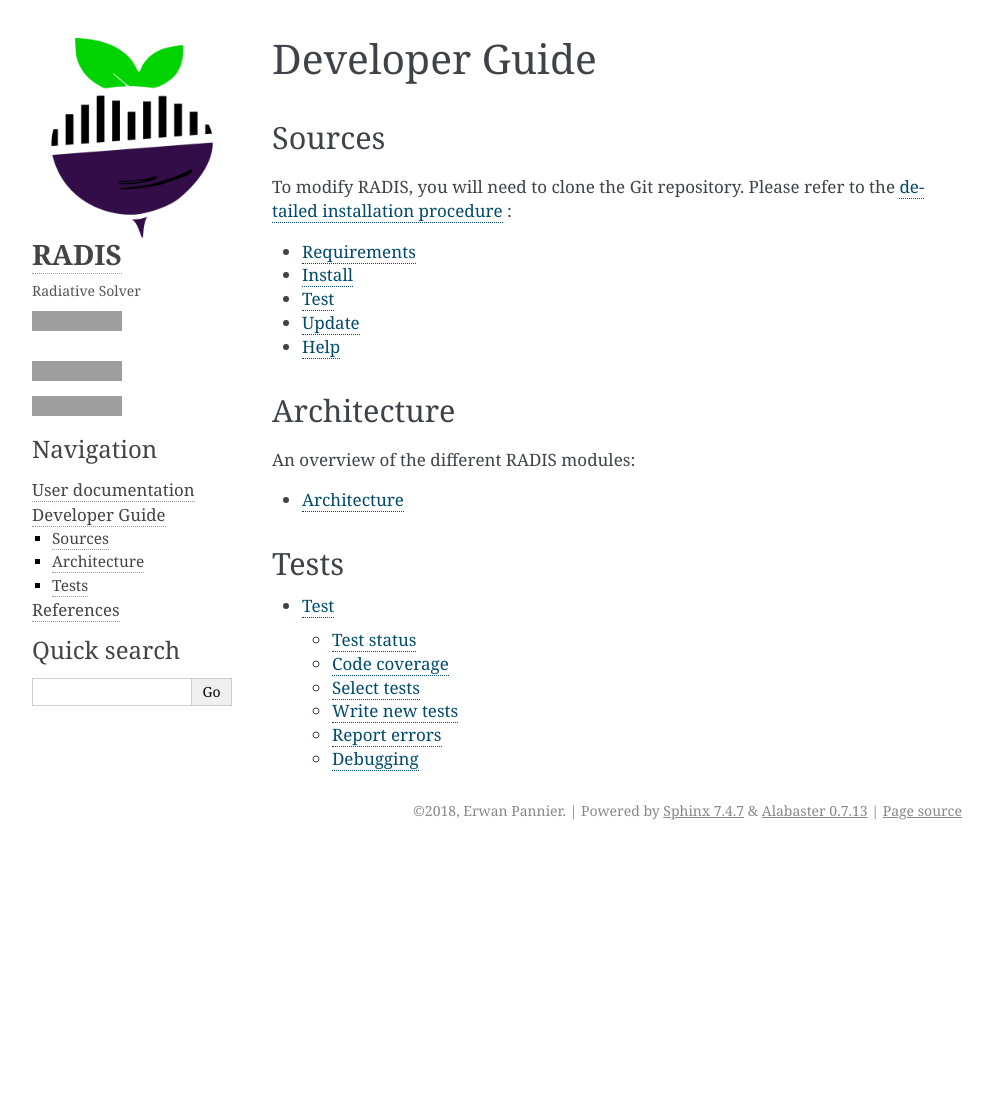
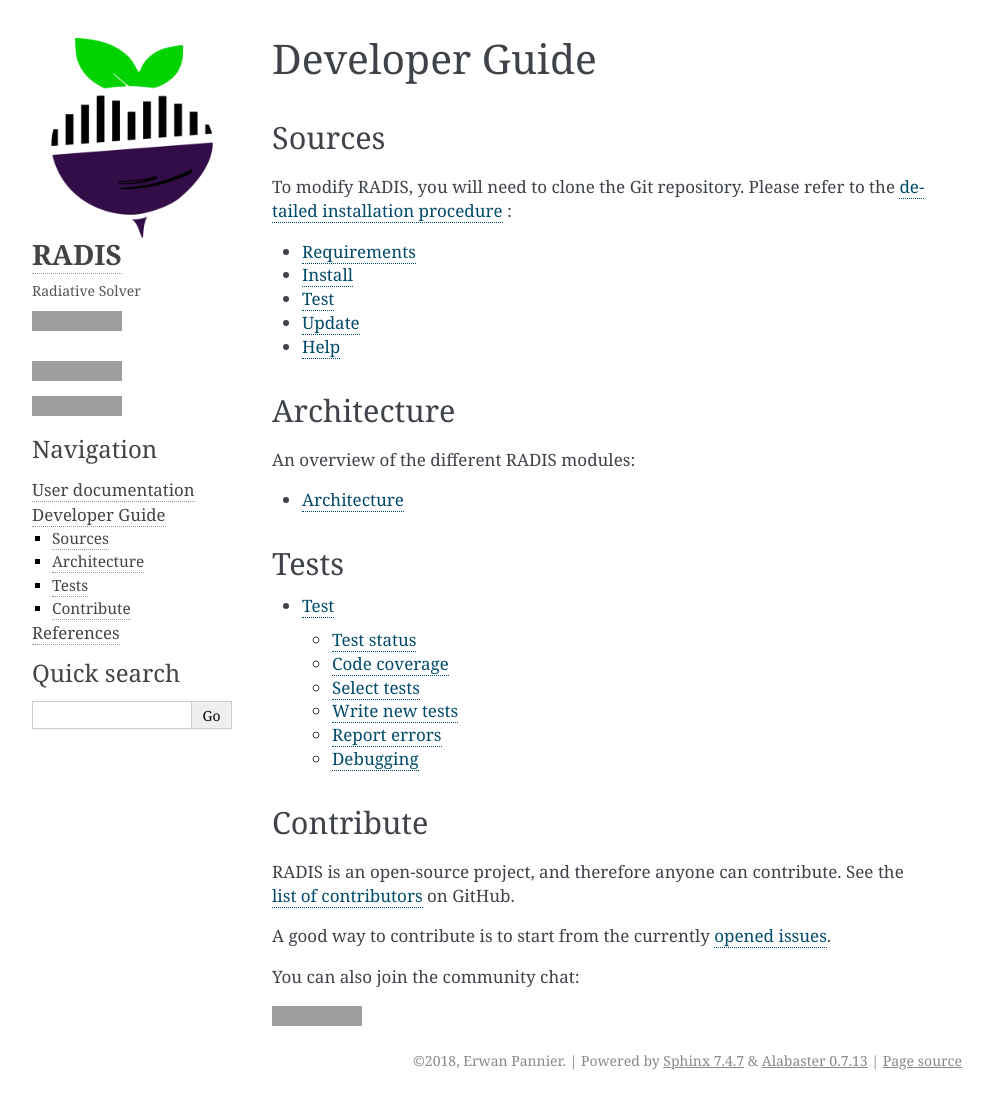
Before and after one commit to radis/radis, a Sphinx documentation site: the page built from docs/developer.rst, in a window 1280 px wide. Shown: the whole page, without its empty margins (148-1141 px from the left). Built offline with Sphinx 7.4.7, drawn with Linux system fonts in a browser that asks for light colours; pages that are not in the unit, such as notebooks, are missing from menus; before the commit the page ends 900 px from its top, so only the background shows below that; grey boxes are pictures that could not be loaded.

Commit message:
remove plot & slit from calc_spectrum, more docs

```diff
--- a/docs/developer.rst
+++ b/docs/developer.rst
@@ -32,3 +32,20 @@ Tests
    :maxdepth: 2
 
    dev/test
+
+
+Contribute
+----------
+
+RADIS is an open-source project, and therefore anyone can contribute.
+See the `list of contributors <https://github.com/radis/radis/graphs/contributors>`__
+on GitHub.
+
+A good way to contribute is to start from the currently
+`opened issues <https://github.com/radis/radis/issues>`__.
+
+You can also join the community chat:
+
+.. image:: https://badges.gitter.im/Join%20Chat.svg
+    :target: https://gitter.im/radis-radiation/community
+    :alt: Gitter
--- a/docs/install.rst
+++ b/docs/install.rst
@@ -87,3 +87,9 @@ Help
 ====
 
 If you encounter any problem, please `report an Issue <https://github.com/radis/radis/issues?utf8=%E2%9C%93&q=is%3Aissue>`_ on GitHub.
+
+You can also ask questions on the community chat:
+
+.. image:: https://badges.gitter.im/Join%20Chat.svg
+    :target: https://gitter.im/radis-radiation/community
+    :alt: Gitter
```
Also changed, not shown: 2 other files.
